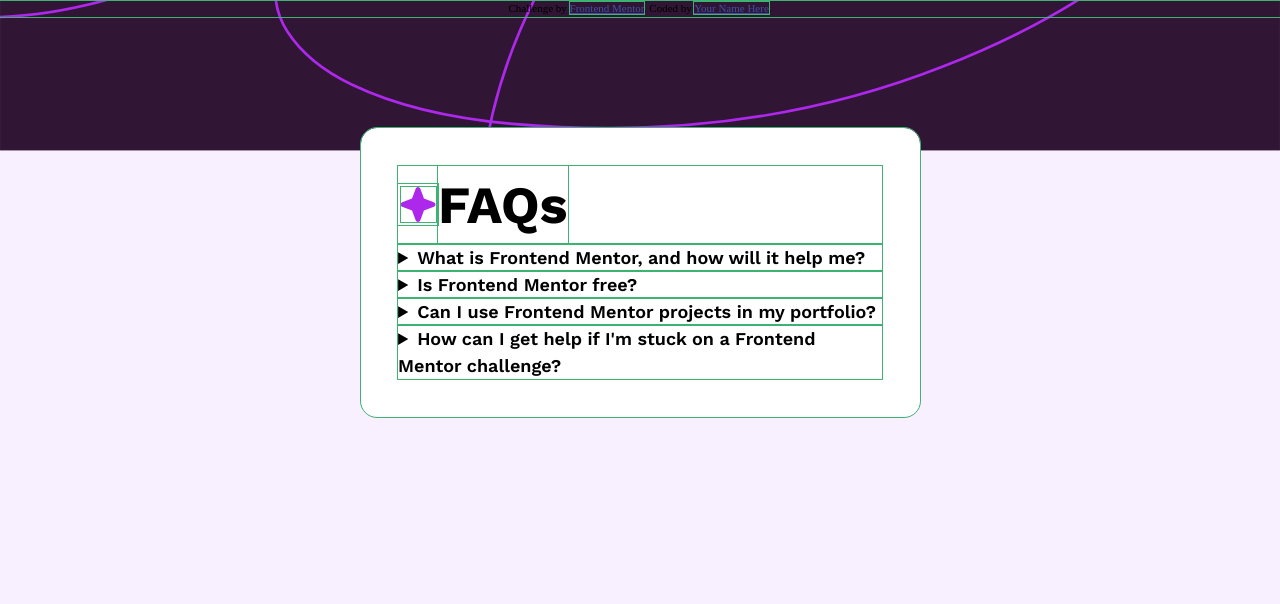
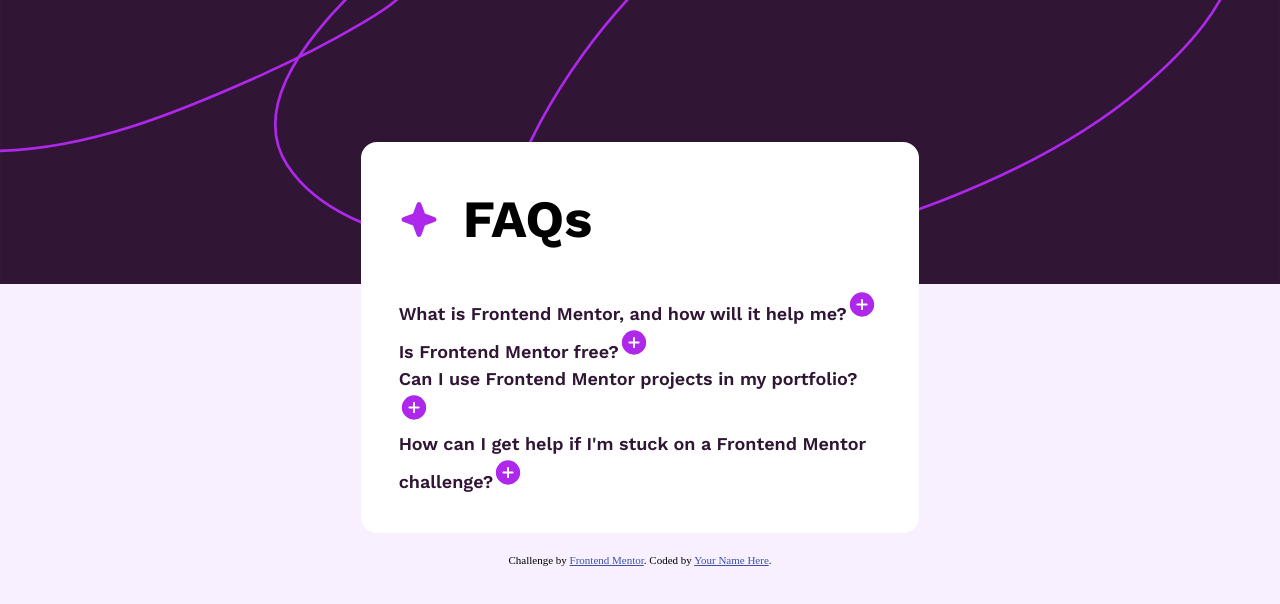
Before and after one commit to diegotorres9/faq-accordion, a plain HTML site: page index.html in a window 1280 px wide. Drawn offline with Linux system fonts and the light colour scheme.

Commit message:
first commit

```diff
--- a/index.html
+++ b/index.html
@@ -17,24 +17,21 @@
   </style>
 </head>
 <body>
-  <!-- <img
-    srcset="./assets/images/background-pattern-mobile.svg 480w, ./assets/images/background-pattern-desktop.svg 800w"
-    src="./assets/images/background-pattern-desktop.svg"
-    alt="babkground-pattern." /> -->
-    <!-- <picture style="max-width: 100%;">
-    <source srcset="./assets/images/background-pattern-desktop.svg" media="(min-width: 375px)">
-    <img src="./assets/images/background-pattern-mobile.svg" alt="background-pattern">
-    </picture> -->
+  <picture>
+    <source media="(max-width: 533px)" srcset="./assets/images/background-pattern-mobile.svg">
+    <source media="(min-width: 534px)" srcset="./assets/images/background-pattern-desktop.svg">
+    <img src="./assets/images/background-pattern-desktop.svg" alt="pattern." width="100%">
+  </picture>
   <main>
     <section class="accordion-container">
-      <header>
+      <div class="accordion-header">
       <svg xmlns="http://www.w3.org/2000/svg" width="40" height="41" fill="none"
         viewBox="0 0 40 41">
         <path fill="#AD28EB"
           d="M37.5 20.5a2.467 2.467 0 0 1-1.64 2.344l-9.913 3.604-3.603 9.911a2.5 2.5 0 0 1-4.688 0l-3.604-9.922-9.911-3.593a2.5 2.5 0 0 1 0-4.688l9.921-3.604 3.594-9.911a2.5 2.5 0 0 1 4.688 0l3.604 9.921 9.911 3.594A2.467 2.467 0 0 1 37.5 20.5Z" />
       </svg>
       <h1>FAQs</h1>
-      </header>
+      </div>
 
       <details>
         <summary>What is Frontend Mentor, and how will it help me?</summary>
--- a/style.css
+++ b/style.css
@@ -1,55 +1,69 @@
 @import url("fonts.css");
-* {
+/* * {
     outline: 1px solid mediumseagreen;
-}
+} */
 body {
-    background-image: url("./assets/images/background-pattern-desktop.svg");
+    /* background-image: url("./assets/images/background-pattern-desktop.svg");
     background-position: center;
     background-size: cover;
-    background-repeat: no-repeat;
+    background-repeat: no-repeat; */
     background-color: hsl(275, 100%, 97%);
     position: relative;
+    display: grid;
+        grid-template-columns: repeat(4, 1fr);
+        grid-template-rows: repeat(4, 1fr);
+        grid-column-gap: 0px;
+        grid-row-gap: 0px;
 }
-@media screen and (max-width: 375px) {
-    body {
-        background-image: url("./assets/images/background-pattern-mobile.svg");
-    }
-
+picture {
+    grid-area: 1 / 1 / 3 / 6;
+}
+main {
+    grid-area: 2 / 2 / 5 / 4;
+    place-self: center;
+    align-self: start;
 }
 .accordion-container {
-    position: absolute;
-    top: clamp(8rem, 1.1479rem + 1.5023vw, 10rem);
-    left: clamp(1.5rem, -7.2148rem + 37.1831vw, 26.25rem);
-    right: clamp(1.5rem, -7.2148rem + 37.1831vw, 26.25rem);
-    background-color: white;
-    display: flex;
-    flex-direction: column;
+    background-color: #fff;
+    border-radius: 1rem;
     padding: clamp(1.5rem, 1.1479rem + 1.5023vw, 2.5rem);
-    border-radius: 1rem;
-    & header {
+    width: clamp(20rem, 13.8380rem + 26.2911vw, 37.5rem);
+    & .accordion-header {
         display: flex;
         align-items: center;
+        margin-bottom: clamp(1.5rem, 1.3239rem + 0.7512vw, 2rem);
         & h1 {
             font-family: 'WorkSansBold', sans-serif;
+            font-weight: bold;
             font-size: clamp(2rem, 1.4718rem + 2.2535vw, 3.5rem);
+            margin-left: 1.5rem;
         }
     }
-    & details > summary {
-        font-family: 'WorkSansSemiBold', sans-serif;
-        font-size: clamp(1rem, 1.4718rem + 2.2535vw, 1.125rem);
-        & + p {
-            font-family: 'WorkSansRegular', sans-serif;
-            font-size: 1rem;
-            color: #8B6990;
-        }
-        &::-webkit-details-marker {
-            display: none;
+    details > summary {
+        list-style: none;
+        font-family: 'WorkSansSemiBold', system-ui, -apple-system, BlinkMacSystemFont, 'Segoe UI', Roboto, Oxygen, Ubuntu, Cantarell, 'Open Sans', 'Helvetica Neue', sans-serif;
+        font-size: clamp(1rem, 2vw + 1rem, 1.125rem);
+        color: #301534;
+        & > p {
+            font-family: 'WorkSans', system-ui, -apple-system, BlinkMacSystemFont, 'Segoe UI', Roboto, Oxygen, Ubuntu, Cantarell, 'Open Sans', 'Helvetica Neue', sans-serif;
         }
     }
-    & details > summary::after {
-        list-style-image: url("./assets/images/icon-plus.svg");
+    summary > p {
+        font-family: 'WorkSans', system-ui, -apple-system, BlinkMacSystemFont, 'Segoe UI', Roboto, Oxygen, Ubuntu, Cantarell, 'Open Sans', 'Helvetica Neue', sans-serif;
     }
-    & details[open] > summary::after {
-        list-style-image: url("./assets/images/icon-minus.svg");
+    summary::-webkit-details-marker {
+        display: none;
+    }
+    summary::after {
+        content: url("./assets/images/icon-plus.svg");
+        /* list-style-image: url("./assets/images/icon-plus.svg"); */
+    }
+    details[open] summary::after {
+        content: url("./assets/images/icon-minus.svg");
+        /* list-style-image: url("./assets/images/icon-minus.svg"); */
     }
 }
+.attribution {
+    grid-area: 4 / 2 / 5 / 4;
+    align-self: end;
+}
```
Also changed, not shown: assets/fonts/README.txt (added).
